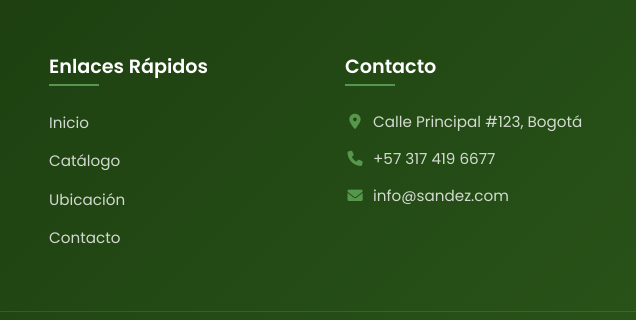
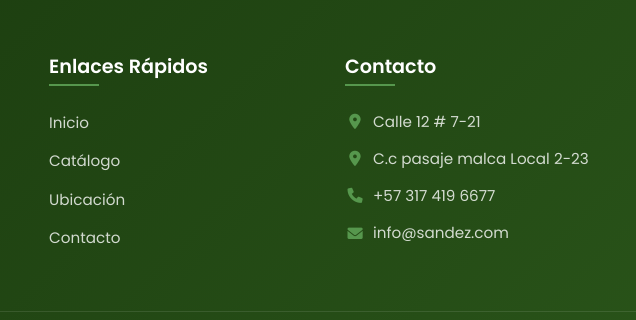
Before and after one commit to yeiseb/modelo-zapatillas, a plain HTML site: page catalogo.html in a window 1280 px wide. Shown: the part 1889-2209 px from the top of the page, 311-947 px from the left. Drawn offline with Linux system fonts and the light colour scheme.

Commit message:
Update catalogo.html

```diff
--- a/catalogo.html
+++ b/catalogo.html
@@ -113,7 +113,8 @@
             <div class="footer-contact">
                 <h3>Contacto</h3>
                 <ul>
-                    <li><i class="fas fa-map-marker-alt"></i> Calle Principal #123, Bogotá</li>
+                    <li><i class="fas fa-map-marker-alt"></i> Calle 12 # 7-21  </li>
+                    <li><i class="fas fa-map-marker-alt"></i> C.c pasaje malca Local 2-23  </li>
                     <li><i class="fas fa-phone"></i> +57 317 419 6677</li>
                     <li><i class="fas fa-envelope"></i> info@sandez.com</li>
                 </ul>
```
